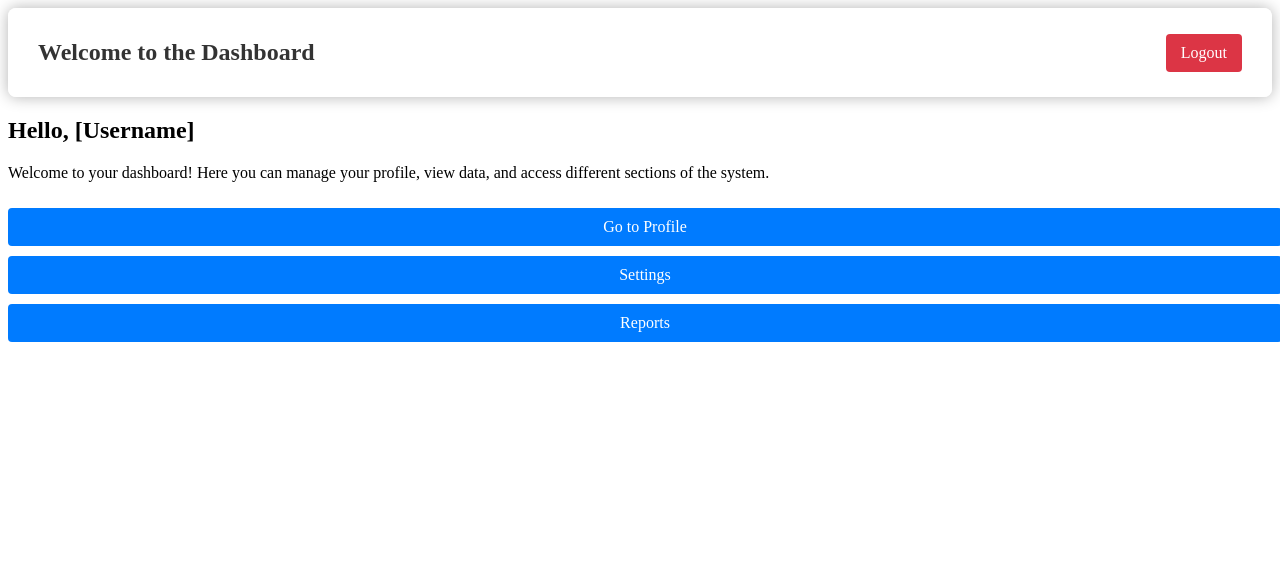
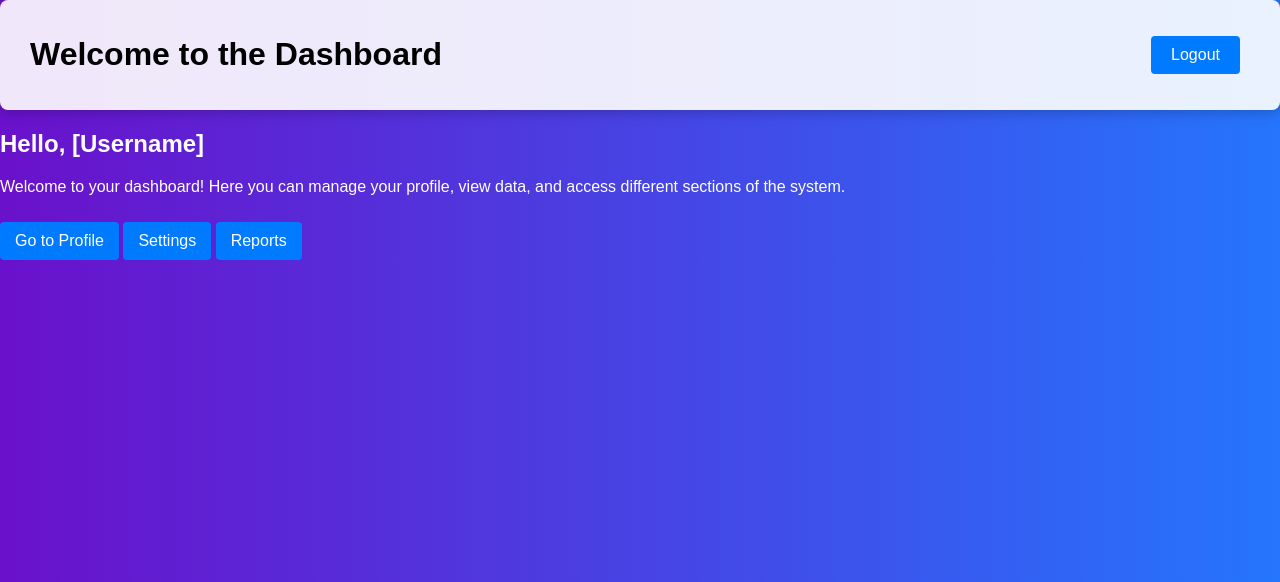
Before and after one commit to tanime30034/git_test, a PHP site: page /dashboard.html in a window 1280 px wide. Shown: the top 582 px of the page. Run offline with PHP 8.4, Linux system fonts and the light colour scheme.

Commit message:
Added after modified

```diff
--- a/UserWebpage/css/dashboard.css
+++ b/UserWebpage/css/dashboard.css
@@ -1,6 +1,25 @@
+body {
+    font-family: Arial, sans-serif;
+    background-color: #e9ecef;
+    background-image: linear-gradient(to right, #6a11cb, #2575fc);
+    margin: 0;
+    padding: 0;
+    color: #fff;
+}
+
+.container {
+    max-width: 400px;
+    margin: 100px auto;
+    padding: 30px;
+    background: rgba(255, 255, 255, 0.9);
+    border-radius: 8px;
+    box-shadow: 0 0 15px rgba(0, 0, 0, 0.3);
+}
+
 .navbar {
     display: flex;
     justify-content: space-between;
+    color: black;
     align-items: center;
     background: rgba(255, 255, 255, 0.9);
     padding: 15px 30px;
@@ -9,32 +28,27 @@
     margin-bottom: 20px;
 }
 
-.navbar h1 {
-    font-size: 24px;
-    color: #333;
-}
-
-.logout {
-    background-color: #dc3545;
+  .navbar a {
+    display: inline-block;
+    margin: 0 10px;
+    padding: 10px 20px;
+    background-color: #007bff;
     color: white;
-    padding: 10px 15px;
     text-decoration: none;
     border-radius: 4px;
     transition: background-color 0.3s;
 }
 
-.logout:hover {
-    background-color: #c82333;
+  .navbar a:hover {
+    background-color: #0056b3;
 }
 
 .button {
     display: inline-block;
-    width: calc(100% - 20px); /* Slight padding adjustment */
+    margin-top: 10px;
     padding: 10px 15px;
-    margin-top: 10px;
     background-color: #007bff;
     color: white;
-    text-align: center;
     text-decoration: none;
     border-radius: 4px;
     transition: background-color 0.3s;
@@ -43,3 +57,28 @@
 .button:hover {
     background-color: #0056b3;
 }
+button:hover,
+.logout:hover {
+    background-color: #218838;
+}
+
+.logout {
+    background-color: #dc3545;
+    padding: 10px 15px;
+}
+
+.center-paragraph {
+    display: flex;
+    align-items: center;
+    justify-content: center;
+    height: 50;
+    text-align: center;
+    font-size: larger;
+}
+.username-greeting{
+    display: flex;
+    align-items: center;
+    justify-content: center;
+    height: 20;
+    text-align: center;
+}
--- a/UserWebpage/login.html
+++ b/UserWebpage/login.html
@@ -3,12 +3,12 @@
 <head>
     <meta charset="UTF-8">
     <meta name="viewport" content="width=device-width, initial-scale=1.0">
-    <title>User Portal - Login</title>
+    <title>Inventory Manager - Login</title>
     <link rel="stylesheet" href="css/styles.css">
 </head>
 <body>
     <div class="container">
-        <h1>User Portal</h1>
+        <h1>Inventory Manager</h1>
         <h2>Login to Your Account</h2>
         <form action="php/login.php" method="POST">
             <label for="loginUserName">Username:</label>
--- a/UserWebpage/php/login.php
+++ b/UserWebpage/php/login.php
@@ -15,7 +15,7 @@ if($_SERVER["REQUEST_METHOD"] == "POST")
         session_start();
         $_SESSION['loggedin'] = true;
         $_SESSION['username'] = $username;
-        header("Location:../dashboard.html");
+        header("Location:../dashboard.php");
         exit();
     }
     else echo"<br> Invalid Username or Password <br>";
--- a/UserWebpage/signup.html
+++ b/UserWebpage/signup.html
@@ -3,12 +3,12 @@
 <head>
     <meta charset="UTF-8">
     <meta name="viewport" content="width=device-width, initial-scale=1.0">
-    <title>User Portal - Sign Up</title>
+    <title>Inventory Manager - Sign Up</title>
     <link rel="stylesheet" href="css/styles.css">
 </head>
 <body>
     <div class="container">
-        <h1>User Portal</h1>
+        <h1>Inventory Manager</h1>
         <h2>Sign Up for an Account</h2>
         <form action="php/register.php" method="POST">
             <label for="userName">Username:</label>
```
Also changed, not shown: UserWebpage/dashboard.php (added, +33 -0 lines).
